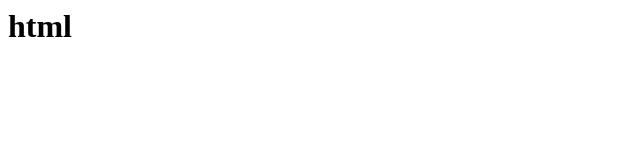
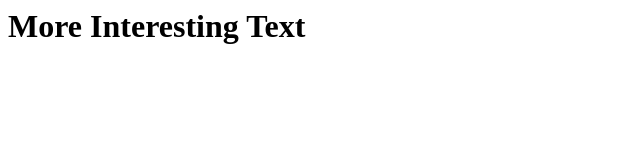
Before and after one commit to stirlingdonaldson/collabitory, a website: page src/index.html in a window 1280 px wide. Shown: the whole page, without its empty margins (0-640 px from the left). Drawn offline with Linux system fonts and the light colour scheme.

Commit message:
html update

```diff
--- a/src/index.html
+++ b/src/index.html
@@ -3,6 +3,6 @@
 
   </head>
   <body>
-    <h1>html</h1>
+    <h1>More Interesting Text</h1>
   </body>
 </html>
```
